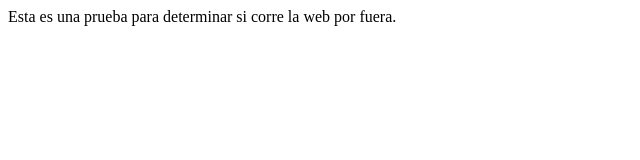
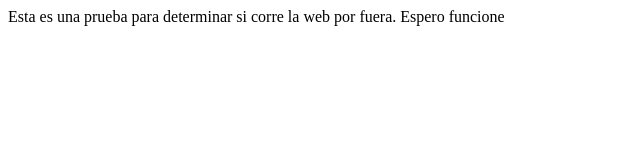
Before and after one commit to DarkSideJSC/JavaScript, a plain HTML site: page index.html in a window 1280 px wide. Shown: the whole page, without its empty margins (0-640 px from the left). Drawn offline with Linux system fonts and the light colour scheme.

Commit message:
Update index.html

```diff
--- a/index.html
+++ b/index.html
@@ -7,6 +7,7 @@
 </head>
 <body>
     Esta es una prueba para determinar si corre la web por fuera.
+    Espero funcione
 </body>
      <script src="ejercicios.js"></script>
 </html>
```
